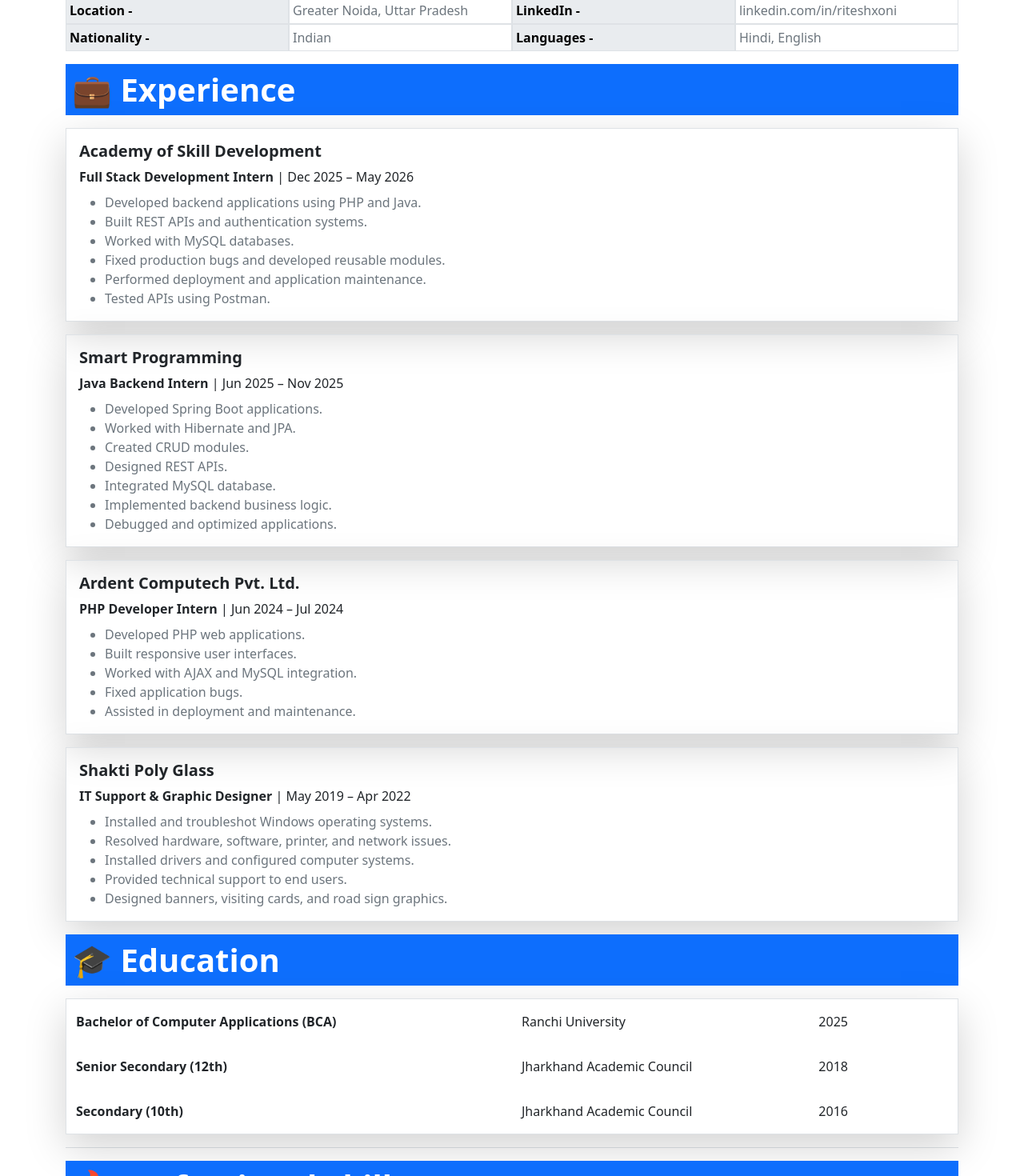
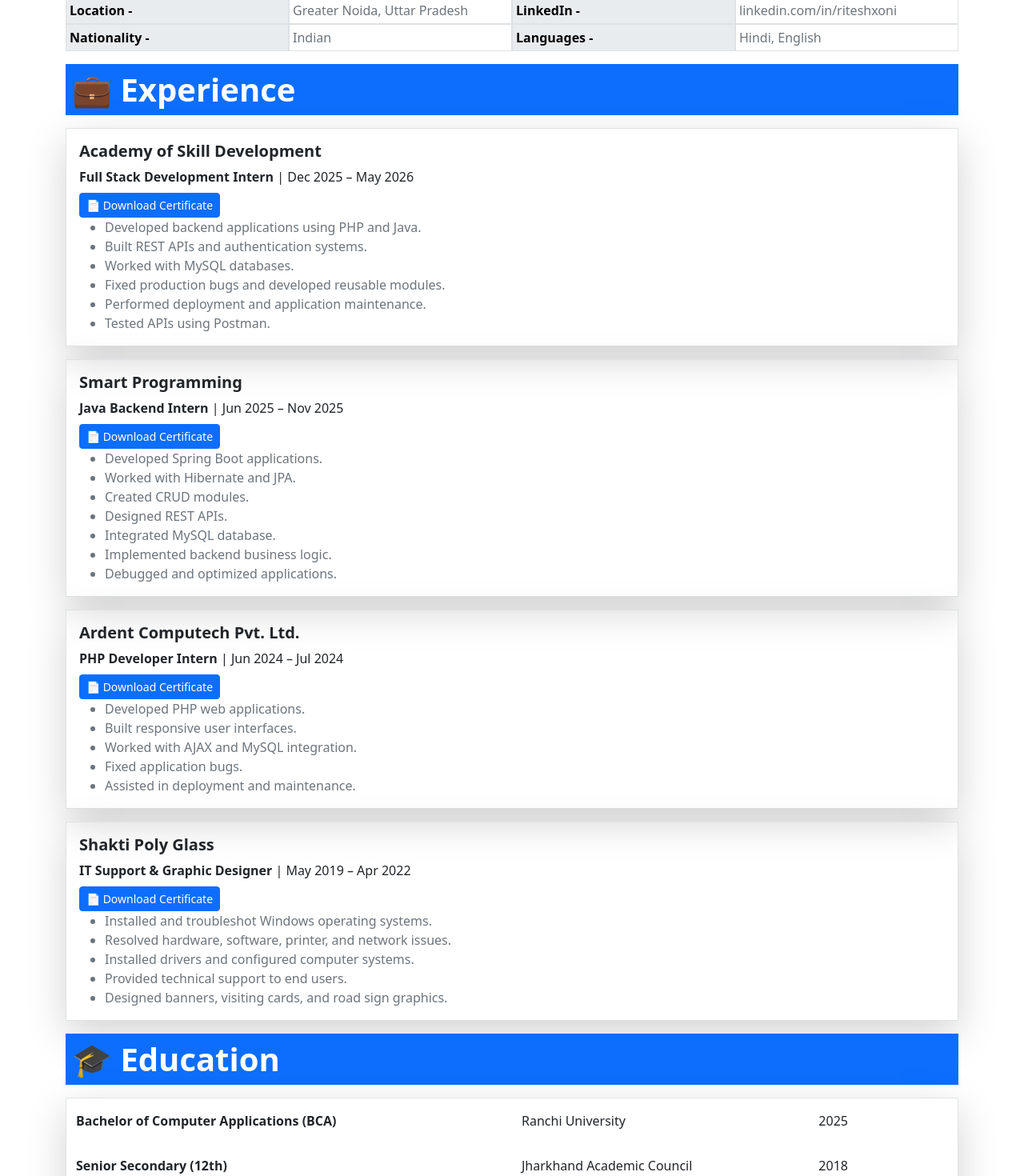
Before and after one commit to riteshxoni/Portfolio, a React (Vite) app: page / in a window 1280 px wide. Shown: the part 836-2306 px from the top of the page at 80% size. Built offline with nearby package versions, Linux system fonts and the light colour scheme.

Commit message:
Update About.jsx

```diff
--- a/src/components/About.jsx
+++ b/src/components/About.jsx
@@ -101,7 +101,13 @@
   <p className="mb-2">
     <strong>Full Stack Development Intern</strong> | Dec 2025 – May 2026
   </p>
-
+<a
+      href="/certificates/academy-of-skill-development.pdf"
+      download
+      className="btn btn-primary btn-sm"
+    >
+      📄 Download Certificate
+    </a>
   <ul className="text-secondary mb-0">
     <li>Developed backend applications using PHP and Java.</li>
     <li>Built REST APIs and authentication systems.</li>
@@ -118,7 +124,13 @@
   <p className="mb-2">
     <strong>Java Backend Intern</strong> | Jun 2025 – Nov 2025
   </p>
-
+<a
+      href="/certificates/academy-of-skill-development.pdf"
+      download
+      className="btn btn-primary btn-sm"
+    >
+      📄 Download Certificate
+    </a>
   <ul className="text-secondary mb-0">
     <li>Developed Spring Boot applications.</li>
     <li>Worked with Hibernate and JPA.</li>
@@ -136,7 +148,13 @@
   <p className="mb-2">
     <strong>PHP Developer Intern</strong> | Jun 2024 – Jul 2024
   </p>
-
+<a
+      href="/certificates/academy-of-skill-development.pdf"
+      download
+      className="btn btn-primary btn-sm"
+    >
+      📄 Download Certificate
+    </a>
   <ul className="text-secondary mb-0">
     <li>Developed PHP web applications.</li>
     <li>Built responsive user interfaces.</li>
@@ -152,7 +170,13 @@
   <p className="mb-2">
     <strong>IT Support & Graphic Designer</strong> | May 2019 – Apr 2022
   </p>
-
+<a
+      href="/certificates/academy-of-skill-development.pdf"
+      download
+      className="btn btn-primary btn-sm"
+    >
+      📄 Download Certificate
+    </a>
   <ul className="text-secondary mb-0">
     <li>Installed and troubleshot Windows operating systems.</li>
     <li>Resolved hardware, software, printer, and network issues.</li>
```
